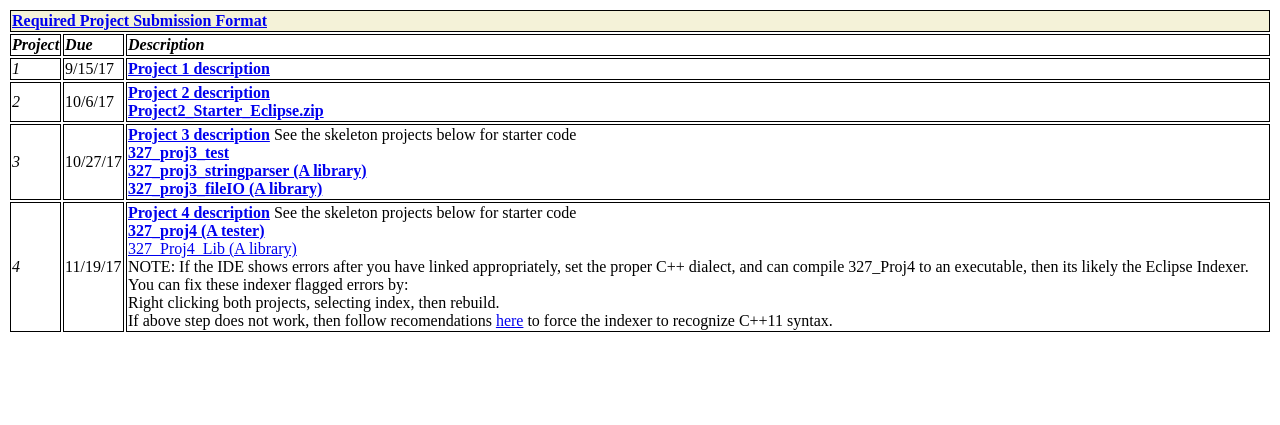
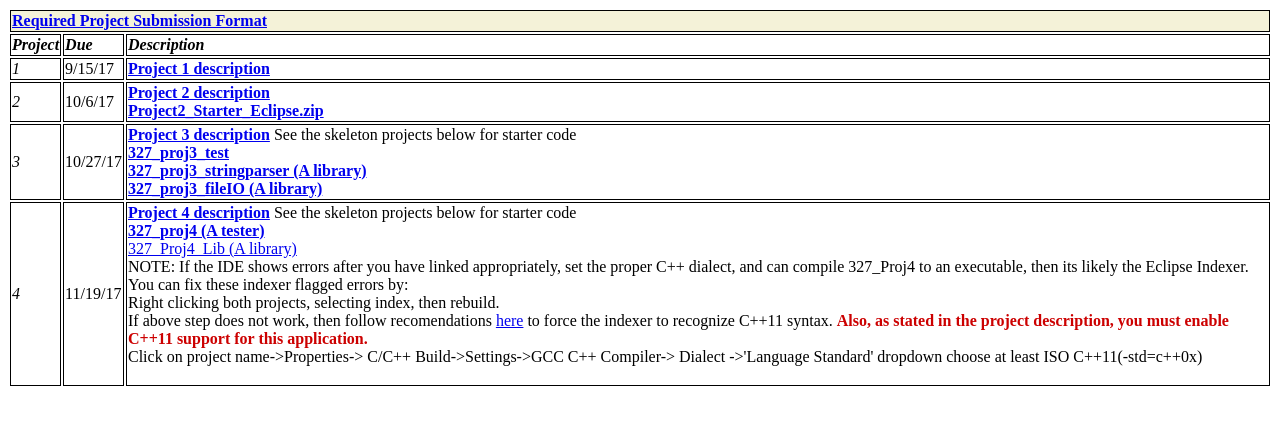
Before and after one commit to CNUClasses/CPSC327, a Jekyll site: the page navbar/Projects.html, which Jekyll copies as it is, in a window 1280 px wide. Shown: the top 425 px of the page. Built offline with Jekyll 4.4.1, drawn with Linux system fonts in a browser that asks for light colours.

Commit message:
added some additional hints

```diff
--- a/navbar/Projects.html
+++ b/navbar/Projects.html
@@ -59,9 +59,13 @@
                 <strong><a href="https://github.com/CNUClasses/CPSC327/blob/master/content/Projects-Eclipse/proj4_object_heiarchies_ABCs/Proj4_object_heiarchies_ABC_libraries_pointers.pdf"> Project 4 description</a></strong> See the skeleton projects below for starter code<br>
                     <strong><a href="https://github.com/CNUClasses/327_Proj4.git"> 327_proj4  (A tester)</a></strong><br>
                   <a href="https://github.com/CNUClasses/327_Proj4_Lib.git"> 327_Proj4_Lib (A library)</a>
+
                   <BR>NOTE: If the IDE shows errors after you have linked appropriately, set the proper C++ dialect, and can compile 327_Proj4 to an executable, then its likely the Eclipse Indexer. You can fix these indexer flagged errors by:<br>
                   Right clicking both projects, selecting index, then rebuild.<br>
                   If above step does not work, then follow recomendations  <a href="https://stackoverflow.com/questions/13635079/enable-c11-in-eclipse-cdt-juno-kepler-luna-indexer">here</a> to force the indexer to recognize C++11 syntax.
+                  <strong style="color: #cc0000">Also, as stated in the project description, you must enable C++11 support for this application. </strong><br style="color: #cc0000"> Click on project name->Properties->
+      C/C++ Build->Settings->GCC C++ Compiler-> Dialect ->'Language Standard' dropdown
+      choose at least ISO C++11(-std=c++0x) <br>
                  <br>
               </td>
             </tr>
```
